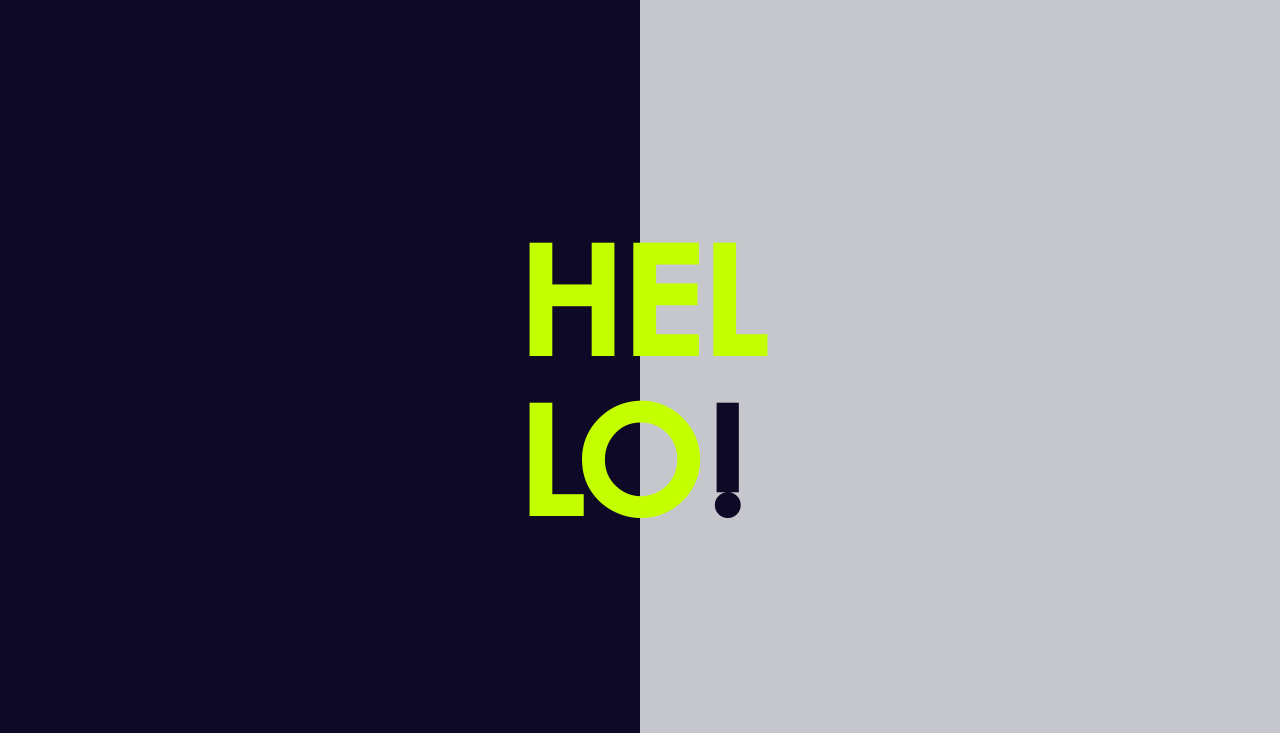
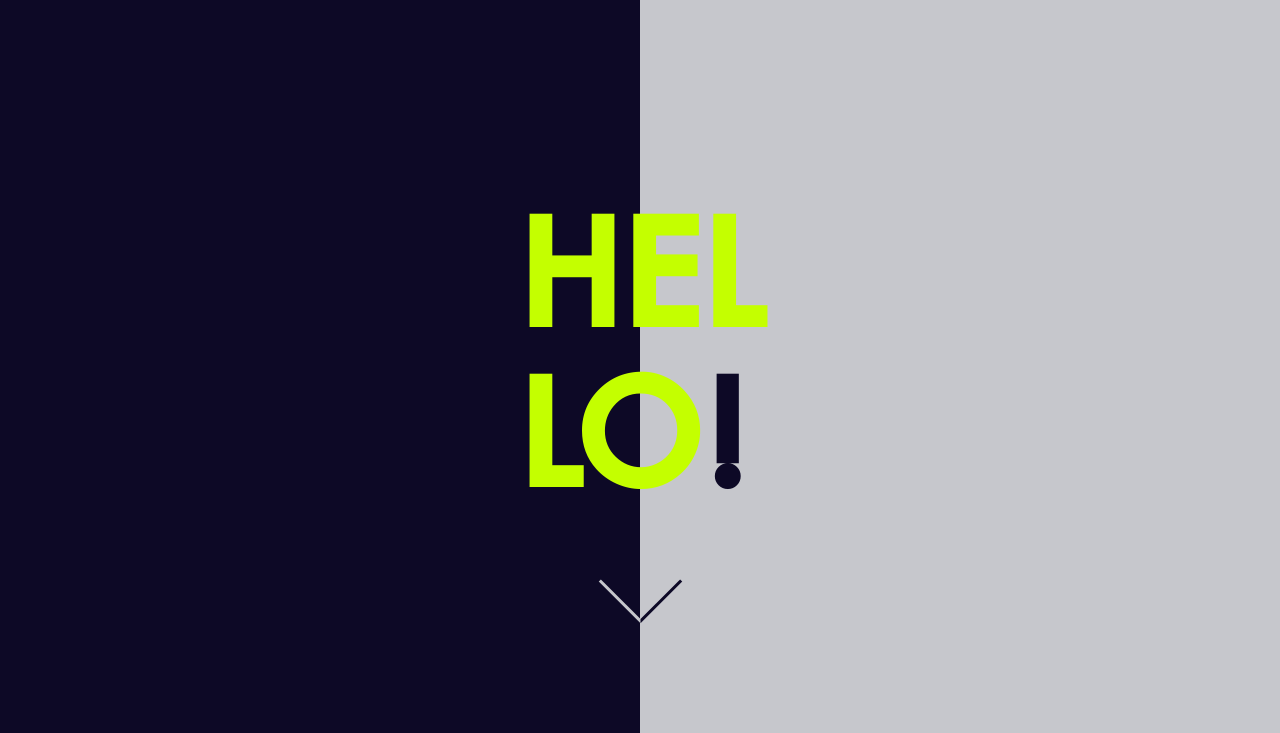
Before and after one commit to codetombomb/tom-portfolio, a website: page public/index.html in a window 1280 px wide. Shown: the part 67-800 px from the top of the page. Drawn offline with nearby package versions, Linux system fonts and the light colour scheme.

Commit message:
add scroll indicator

```diff
--- a/public/css/scss/style.scss
+++ b/public/css/scss/style.scss
@@ -52,6 +52,7 @@ body {
 
         .main-container {
             @include center-center;
+            flex-direction: column;
             background-color: rgba(255, 255, 255, 0);
             position: fixed;
             height: 100%;
@@ -76,6 +77,15 @@ body {
                         color: $deep-blue;
                     }
                 }
+            }
+            .scroll-indicator{
+                height: 7vh;
+                width: 7vh;
+                border-bottom: 3px solid $pale-grey;
+                border-right: 3px solid $deep-blue;
+                transform: rotate(45deg);
+                position: relative;
+                top: 5vh;
             }
         }
     }
--- a/public/index.html
+++ b/public/index.html
@@ -37,6 +37,7 @@
                 <p class="hello">hel</p>
                 <p class="hello">lo<span class="hello-bang">!</span></p>
             </div>
+            <div class="scroll-indicator"></div>
         </div>
     </div>
 </body>
--- a/public/js/helloAnimation.js
+++ b/public/js/helloAnimation.js
@@ -12,6 +12,13 @@ helloPageTL.from('.half-slide', {
     rotation: 360,
     ease: 'back'
 })
+.from(".scroll-indicator",{
+    delay: 1,
+    duration: .8,
+    opacity: 0,
+})
+
+
 
 //Activate Scroll Trigger
 gsap.registerPlugin(ScrollTrigger);
```
Also changed, not shown: public/css/scss/style.css, 1 other file.
